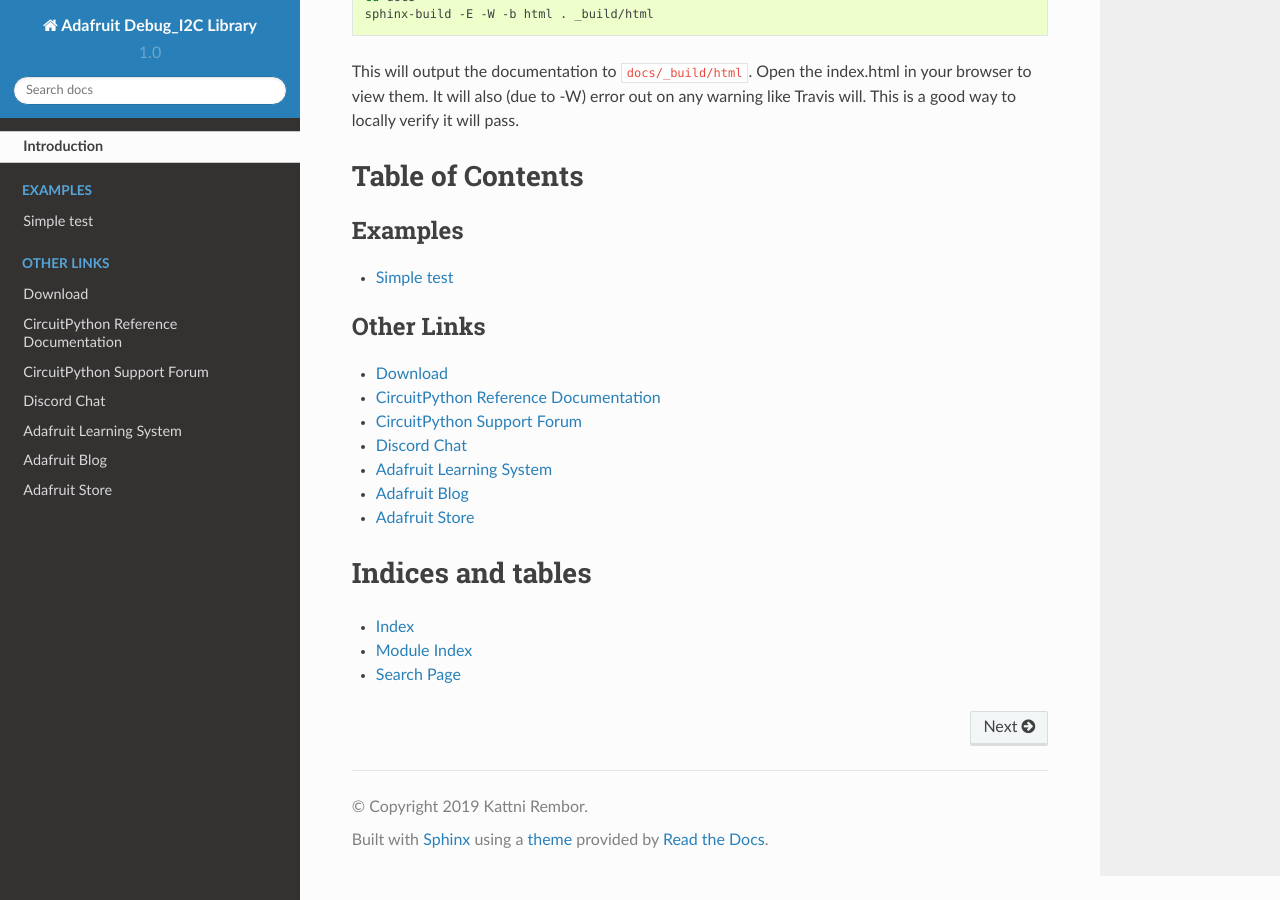
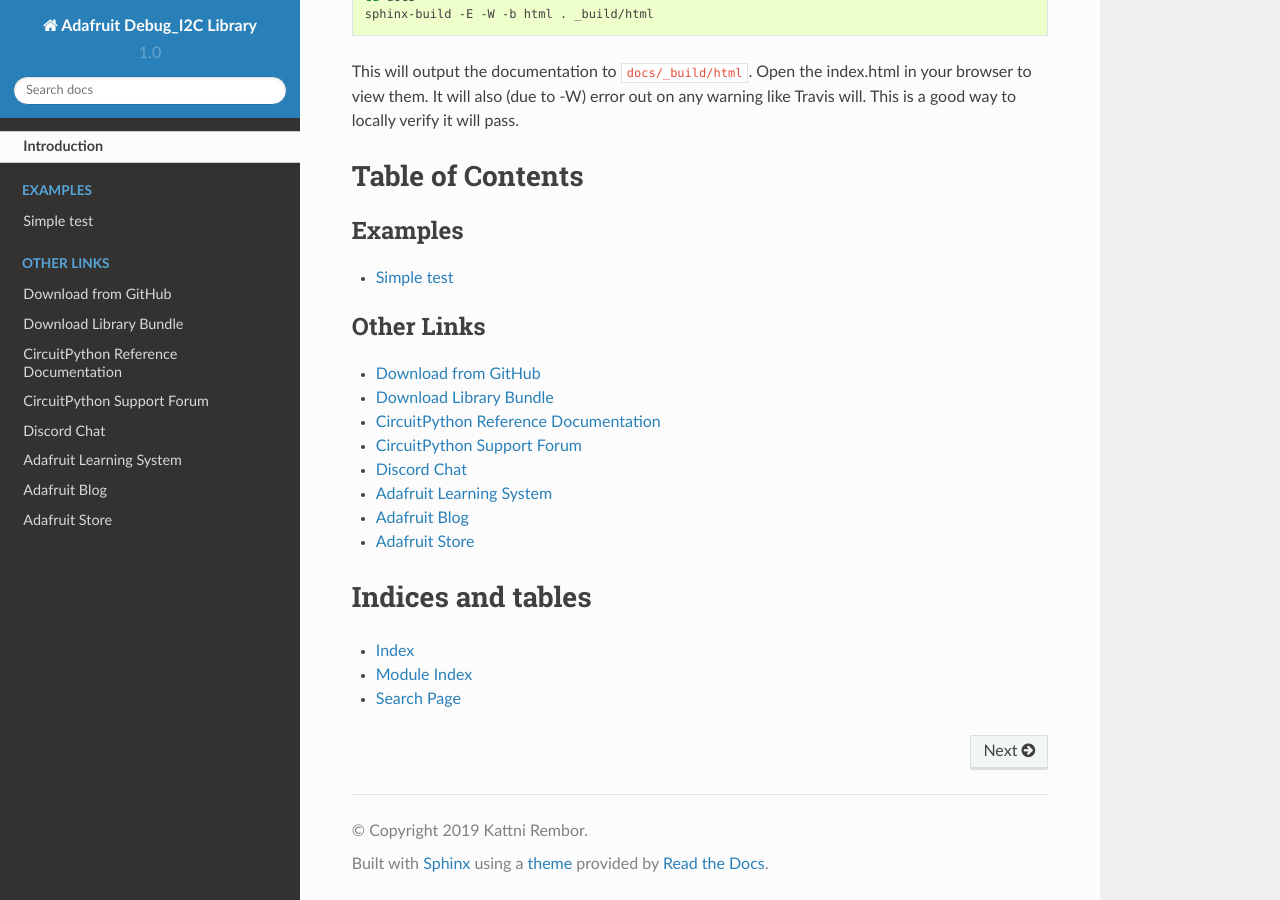
Before and after one commit to adafruit/Adafruit_CircuitPython_Debug_I2C, a Sphinx documentation site: the page built from docs/index.rst, in a window 1280 px wide and 900 px high, scrolled down 1984 px. Built offline with Sphinx 7.4.7 and the Read the Docs theme 2.0.0, drawn with Linux system fonts in a browser that asks for light colours.

Commit message:
Added cp.org link to index.rst

```diff
--- a/docs/index.rst
+++ b/docs/index.rst
@@ -31,7 +31,8 @@
 .. toctree::
     :caption: Other Links
 
-    Download <https://github.com/adafruit/Adafruit_CircuitPython_Debug_I2C/releases/latest>
+    Download from GitHub <https://github.com/adafruit/Adafruit_CircuitPython_Debug_I2C/releases/latest>
+    Download Library Bundle <https://circuitpython.org/libraries>
     CircuitPython Reference Documentation <https://docs.circuitpython.org>
     CircuitPython Support Forum <https://forums.adafruit.com/viewforum.php?f=60>
     Discord Chat <https://adafru.it/discord>
```
